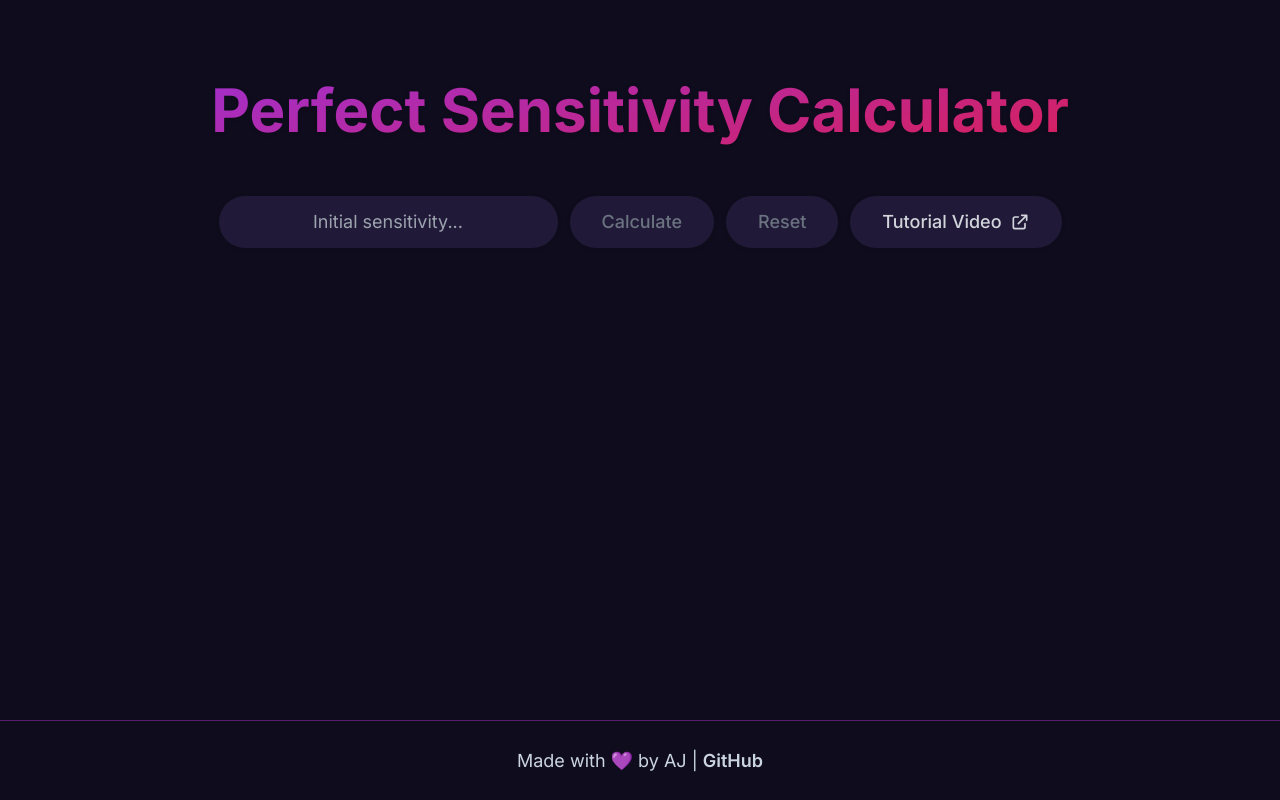
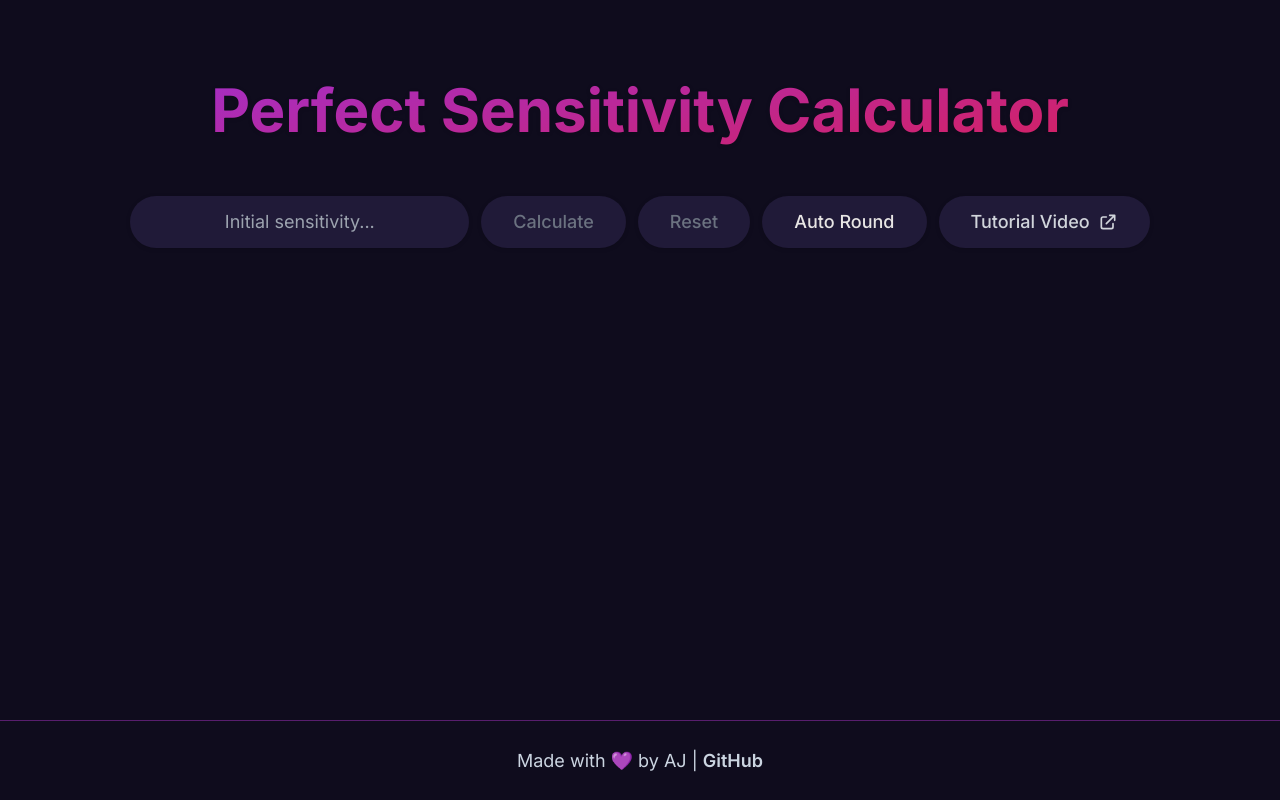
Before and after one commit to AJ141299/perfect-sens-calculator, an Angular app: page / in a window 1280 px wide. Built offline with nearby package versions, Linux system fonts and the light colour scheme.

Commit message:
added rounding functionality

```diff
--- a/src/app/calculator.ts
+++ b/src/app/calculator.ts
@@ -1,7 +1,5 @@
 // calculates and returns an array of senses
-export function calculator(senses: number[], chosenSens: number, firstCalculate?: boolean): number[] {
-
-
+export function calculator(senses: number[], chosenSens: number, firstCalculate?: boolean, autoRound?: boolean): number[] {
     const output: number[] = []
 
     let sens1: number
@@ -13,6 +11,11 @@ export function calculator(senses: number[], chosenSens: number, firstCalculate?
         sens2 = senses[0]
         sens3 = parseFloat((senses[0] * 2).toFixed(3))
 
+        if (autoRound) {
+            sens1 = Math.round(sens1)
+            sens2 = Math.round(sens2)
+            sens3 = Math.round(sens3)
+        }
         output.push(sens1, sens2, sens3)
         return output
     }
@@ -23,17 +26,20 @@ export function calculator(senses: number[], chosenSens: number, firstCalculate?
         sens2 = senses[chosenSens]
         sens3 = parseFloat((getAvg(senses[chosenSens], senses[2])).toFixed(3))
 
-        output.push(sens1, sens2, sens3)
-
-        // if left or right chosen
+        // if left or right sens is chosen
     } else {
         sens1 = parseFloat((senses[chosenSens] / 2).toFixed(3))
         sens2 = senses[chosenSens]
         sens3 = parseFloat((senses[chosenSens] * 1.5).toFixed(3))
-
-        output.push(sens1, sens2, sens3)
     }
 
+    if (autoRound) {
+        sens1 = Math.round(sens1)
+        sens2 = Math.round(sens2)
+        sens3 = Math.round(sens3)
+    }
+
+    output.push(sens1, sens2, sens3)
     return output
 }
 
--- a/src/app/components/calculated-section/calculated-section.component.html
+++ b/src/app/components/calculated-section/calculated-section.component.html
@@ -1,5 +1,6 @@
 <div class="pb-10 lg:pb-20 flex-col flex items-center">
-  <app-init-sens (onCalculate)="firstDisplay($event)" (resetEvent)="reset()"></app-init-sens>
+  <app-init-sens (onCalculate)="firstDisplay($event)" (autoRoundEvent)="toggleAutoRound($event)" (resetEvent)="reset()">
+  </app-init-sens>
   <div
     [ngClass]="senses.length ? 'px-6 pt-8 lg:py-8 rounded-lg border-2 border-border opacity-100 ease-out duration-300' : 'invisible opacity-0'">
     <app-senses *ngFor="let sensArr of senses" [sensArr]="sensArr" (newSensEvent)="calculateNewSens($event)" class="">
--- a/src/app/components/calculated-section/calculated-section.component.ts
+++ b/src/app/components/calculated-section/calculated-section.component.ts
@@ -8,7 +8,7 @@ import { calculator } from '../../calculator';
 })
 export class CalculatedSectionComponent implements OnInit {
   senses: number[][] = [];
-
+  autoRound: boolean = false
   constructor() { }
 
   ngOnInit(): void {
@@ -27,18 +27,17 @@ export class CalculatedSectionComponent implements OnInit {
   }
 
   calculateNewSens(sensPos: number) {
-      this.displaySens(calculator(this.senses[this.senses.length - 1], sensPos, false))
+      this.displaySens(calculator(this.senses[this.senses.length - 1], sensPos, false, this.autoRound))
   }
 
   reset() {
     this.senses = []
   }
 
-}
-
-// returns the average of two nums
-function getAvg(num1: number, num2: number): number {
-  return ((num1 + num2) / 2)
+  toggleAutoRound(autoRound: boolean) {
+    this.autoRound = autoRound
+    this.senses = []
+  }
 }
 
 // returns if any of the three senses are equal
--- a/src/app/components/init-sens/init-sens.component.html
+++ b/src/app/components/init-sens/init-sens.component.html
@@ -24,6 +24,14 @@
     </button>
   </div>
 
+  <div>
+    <button (click)="toggleAutoRound()"
+      class="ease-out duration-200 drop-shadow w-[80vw] lg:w-auto rounded-full py-3 px-8 font-medium outline-none hover:bg-violet-900"
+      [ngClass]="toggleRoundingBtn ? 'bg-violet-900' : 'bg-lighter-background'" id="calculate-btn">
+      Auto Round
+    </button>
+  </div>
+
 
   <div>
     <a class="drop-shadow w-[80vw] lg:w-auto flex space-x-2 justify-center items-center bg-lighter-background text-gray-300 hover:bg-yellow-700 hover:text-white outline-none ease-out duration-200 rounded-full py-3 px-8 font-medium"
--- a/src/app/components/init-sens/init-sens.component.ts
+++ b/src/app/components/init-sens/init-sens.component.ts
@@ -9,10 +9,12 @@ import { calculator } from '../../calculator';
 export class InitSensComponent implements OnInit {
   @Output() onCalculate = new EventEmitter<number[]>()
   @Output() resetEvent = new EventEmitter()
+  @Output() autoRoundEvent = new EventEmitter<boolean>()
 
   sensInput: string = '';
   hideClearBtn: boolean = true
   enableCalculateBtn: boolean = true
+  toggleRoundingBtn: boolean = false
   constructor() { }
 
   ngOnInit(): void {
@@ -28,7 +30,7 @@ export class InitSensComponent implements OnInit {
     this.enableCalculateBtn = false
     this.hideClearBtn = false
     const inputValue:number = parseFloat(this.sensInput);
-    this.onCalculate.emit(calculator([inputValue], 0, true))
+    this.onCalculate.emit(calculator([inputValue], 0, true, this.toggleRoundingBtn))
 
     const sensInputField = <HTMLInputElement>document.getElementById('init-sens');
     sensInputField.value = ''
@@ -39,4 +41,9 @@ export class InitSensComponent implements OnInit {
     this.enableCalculateBtn = true
     this.hideClearBtn = true
   }
+
+  toggleAutoRound() {
+    this.toggleRoundingBtn = !(this.toggleRoundingBtn)
+    this.autoRoundEvent.emit(this.toggleRoundingBtn)
+  }
 }
--- a/src/app/components/sens/sens.component.ts
+++ b/src/app/components/sens/sens.component.ts
@@ -22,7 +22,6 @@ export class SensComponent implements OnInit {
 
   newSens() {
     const sensPos: number = this.sensArr.findIndex(element => element == this.sens)
-    console.log("In Sens Component - sensPos: ", sensPos)
     this.newSensEvent.emit(sensPos)
   }
 
```
